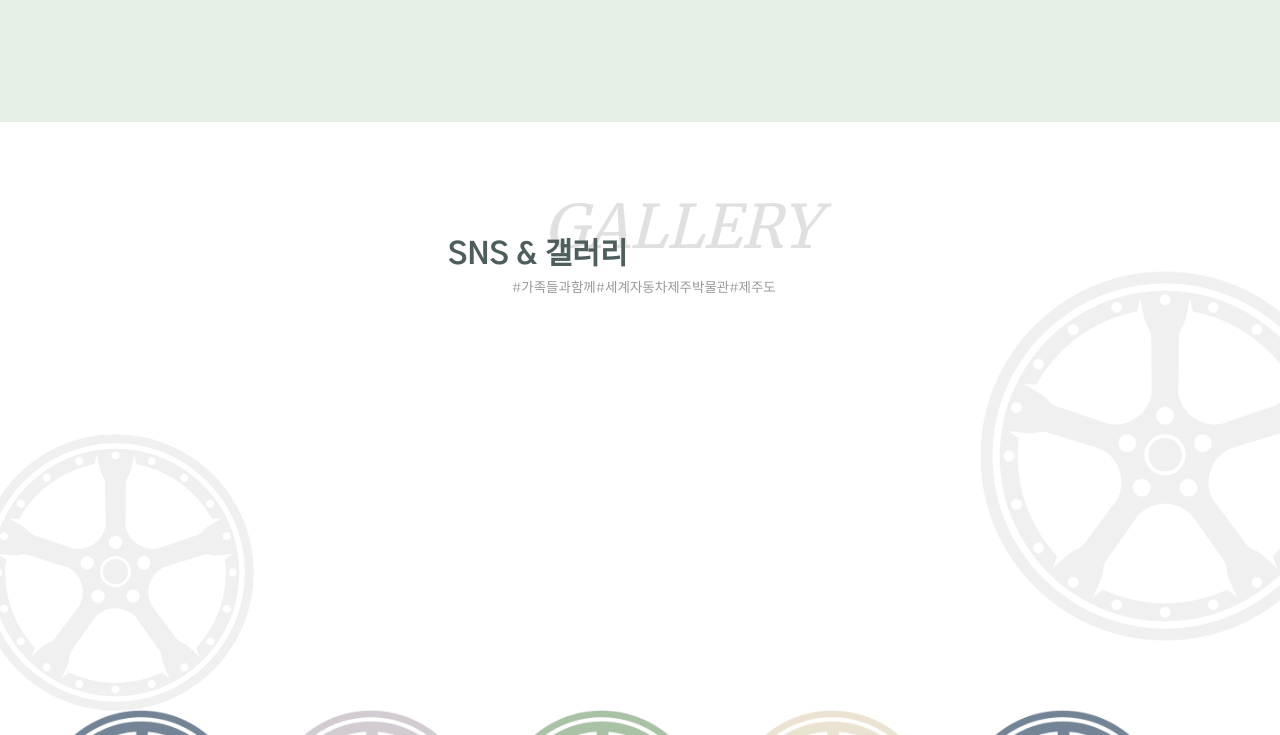
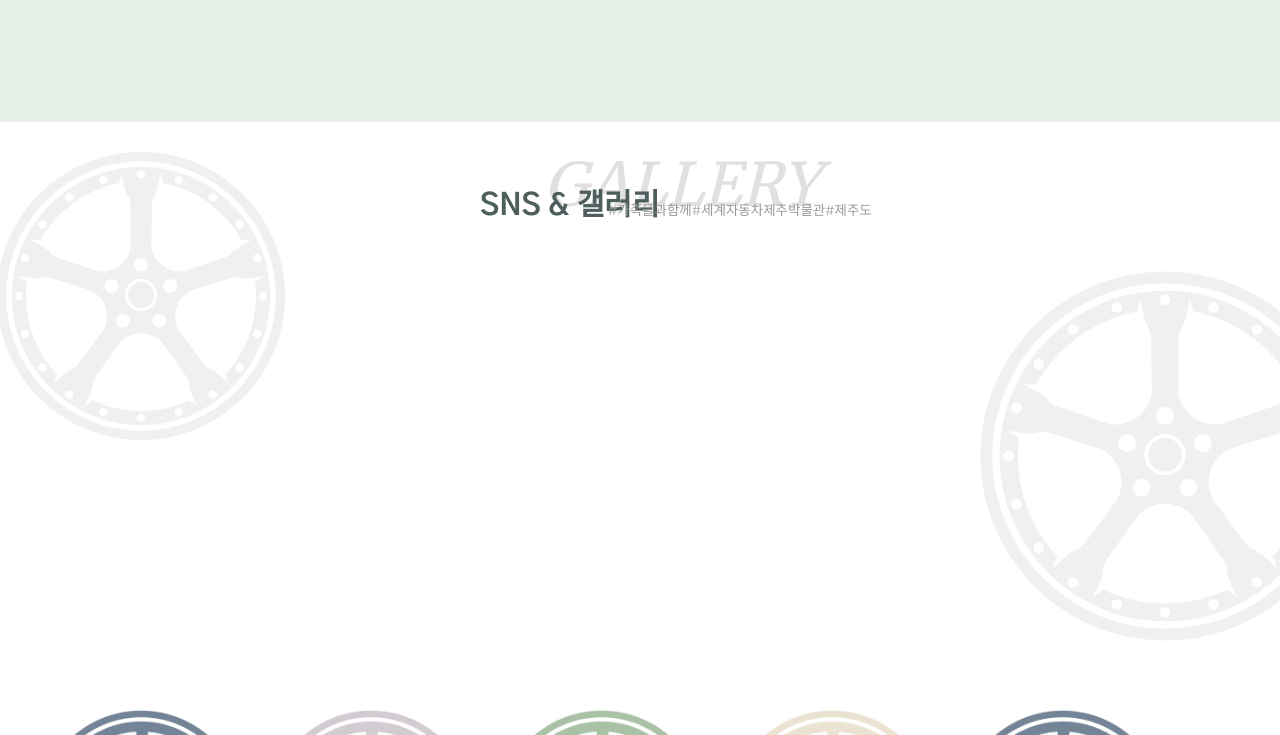
Before and after one commit to thfql4136/Carmuseum, a plain HTML site: page public/main/main.html in a window 1280 px wide. Shown: the part 3840-4575 px from the top of the page. Drawn offline with nearby package versions, Linux system fonts and the light colour scheme.

Commit message:
181207-02

```diff
--- a/public/css/main.css
+++ b/public/css/main.css
@@ -116,11 +116,11 @@ margin:5% 0 2% 6%;}
 
 .sns {width:100%; height:70%; position: relative; }
 .sns_box {width:50%; height:5%; position: relative;  }
-.sns_en {width:100%; position: absolute; top:160%; left:85%; }
-.sns_ko {width:70%; position: absolute; top:340%; left:70%;}
-.sns_txt {width:70%;  position: absolute;top:500%;  left:80%; color:#999; font-size: 0.9rem;}
-.wheel1{ width:80%;position: absolute; top:50%; left:-3%;  z-index:-1; opacity:0.3;}
-.wheel1 >img {width:30%; }
+.sns_en {width:100%; position: absolute; top:10%; left:85%; }
+.sns_ko {width:70%; position: absolute; top:50%; left:-10%;}
+.sns_txt {width:70%;  position: absolute;top:70%;  left:10%; color:#999; font-size: 0.9rem;}
+.wheel1{ width:100%;  z-index:-1; opacity:0.3;}
+.wheel1 >img {width:50%; position: absolute; top:-10%; left:-3%; }
 .wheel2{ width:40%;position: absolute; top:20%; right:-15%;  z-index:1; opacity:0.3;}
 .wheel2 >img {width:80%; }
 .rim1 {width:60%;position: absolute; top:100%; left:2%;  opacity:0.7;}
--- a/public/main/main.html
+++ b/public/main/main.html
@@ -283,13 +283,16 @@
 
     <section class="sns">
         <div class="sns_box">
-            <div class="sns_en en font1">GALLERY</div>
-            <div class="sns_ko font2">SNS & 갤러리</div>
-            <div class="sns_txt">#가족들과함께#세계자동차제주박물관#제주도</div>
+            <div class="sns_en"><span class="font1 en">GALLERY</span>
+                <div class="sns_ko"><span class="font2">SNS & 갤러리</span></div>
+                <div class="sns_txt"> <span>#가족들과함께#세계자동차제주박물관#제주도</span></div>
+            </div>
+
+            <div class="wheel1">
+                <img src="../img/back_wheel.png" class="img">
+            </div>
         </div>
-        <div class="wheel1">
-            <img src="../img/back_wheel.png">
-        </div>
+
         <div class="wheel2">
             <img src="../img/back_wheel.png">
         </div>
```
